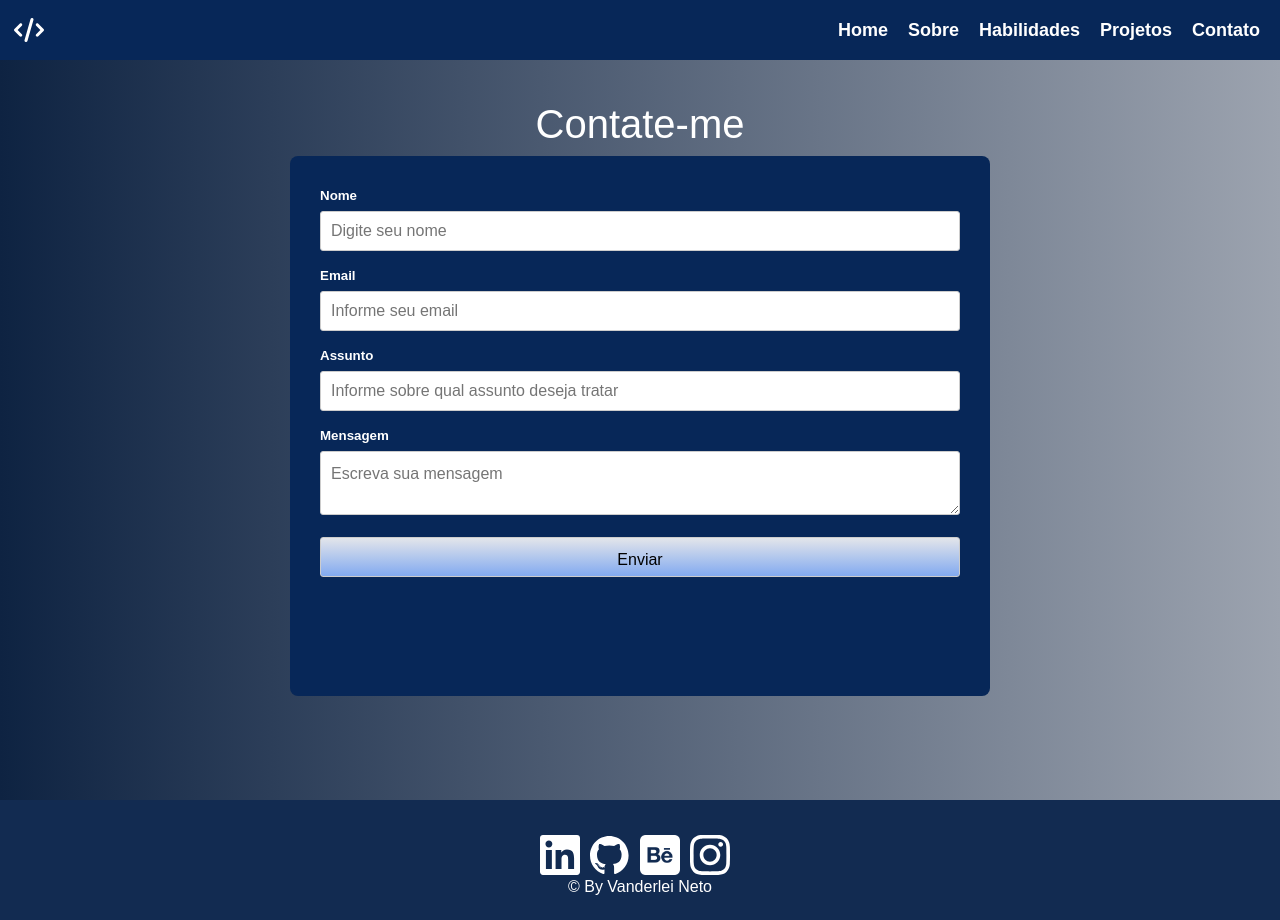
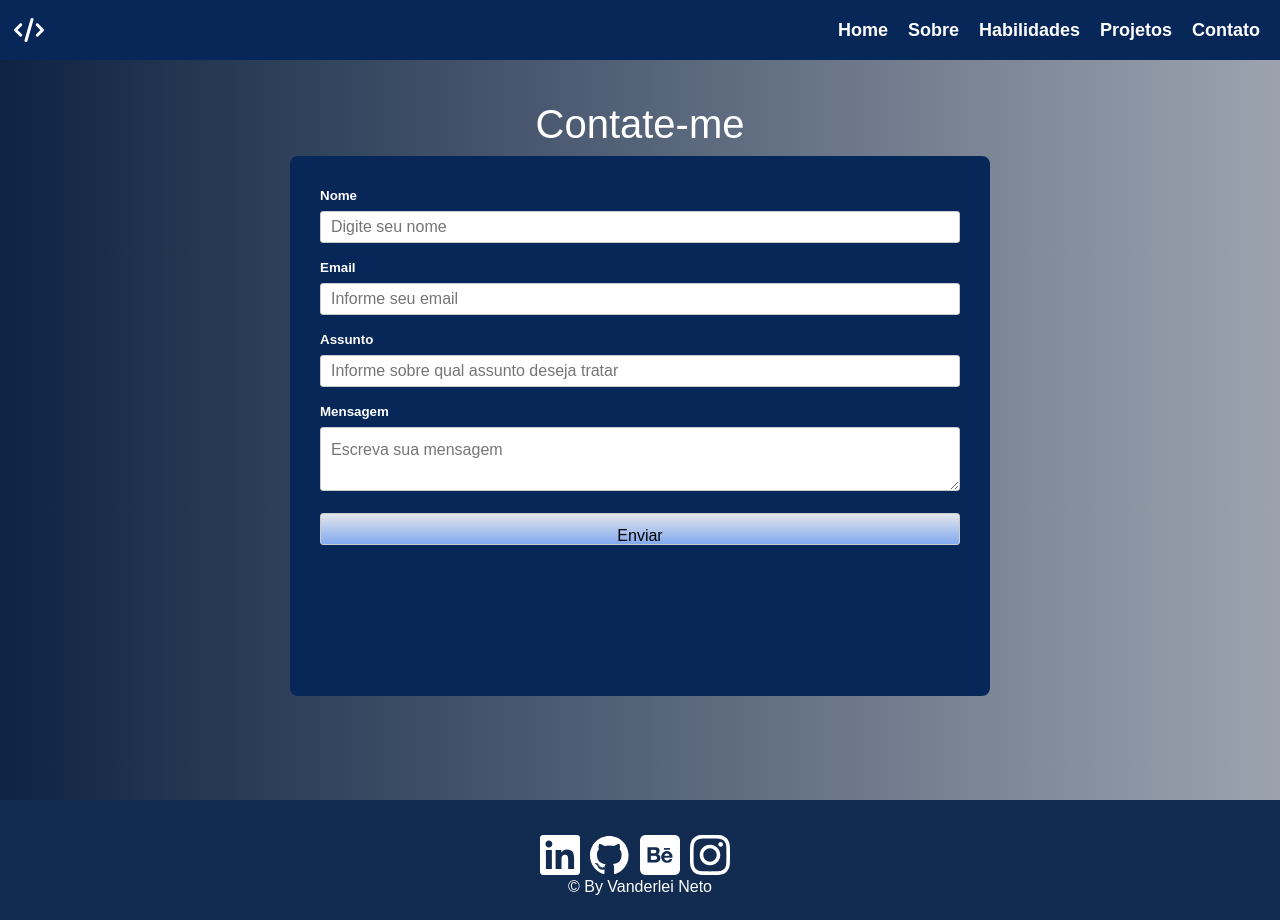
Before and after one commit to josevanderleineto/portfolio, a React (Vite) app: page /contact in a window 1280 px wide. Built offline with nearby package versions, Linux system fonts and the light colour scheme.

Commit message:
Fiz ajuste

```diff
--- a/src/Componets/Pages/Contact/Contact.css
+++ b/src/Componets/Pages/Contact/Contact.css
@@ -35,7 +35,7 @@
   }
 
   input {
-    height: 2.5rem;
+    height: 2rem;
   }
 
   input, textarea {
```
